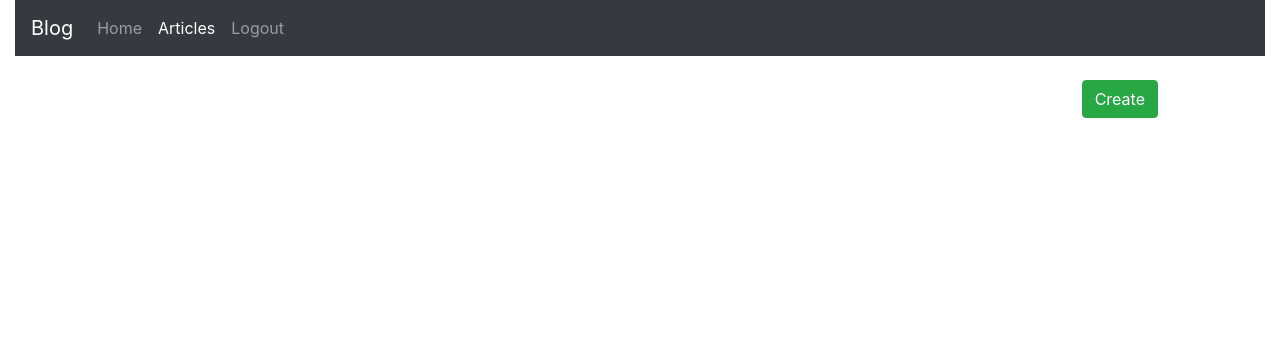
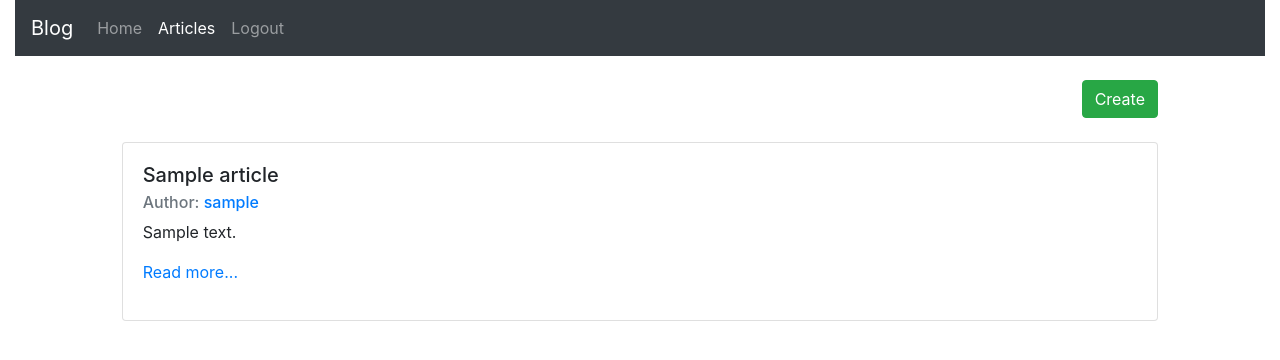
Before and after one commit to StanislavPisotskyi/Django_blog, a Django app: page /articles in a window 1280 px wide. Shown: the top 360 px of the page. Run offline with Django 3.2, Linux system fonts and the light colour scheme; a user stored in the database is signed in; tables that the repository leaves empty hold one stand-in row (values such as "Sample post"); some libraries are stand-ins or nearby versions.

Commit message:
display list, show single article

```diff
--- a/article/views.py
+++ b/article/views.py
@@ -1,11 +1,13 @@
 from django.shortcuts import render, redirect
 from django.contrib.auth.decorators import login_required
 from .forms import ArticleForm
+from .models import Article
 
 
 @login_required()
 def get_list(request):
-    return render(request, 'articles/list.html')
+    articles = Article.objects.all()
+    return render(request, 'articles/list.html', {'articles': articles})
 
 
 @login_required()
@@ -18,3 +20,8 @@ def create(request):
     else:
         form = ArticleForm()
     return render(request, 'articles/create.html', {'form': form})
+
+
+def get_one_by_id(request, article_id):
+    article = Article.objects.get(id=article_id)
+    return render(request, 'articles/one.html', {'article': article})
--- a/blog/urls.py
+++ b/blog/urls.py
@@ -21,6 +21,7 @@ from article import views as article_views
 
 urlpatterns = [
     re_path(r'^account/(?P<username>[\w\d-]+)/details$', user_views.account_details, name='account_details_page'),
+    re_path(r'^articles/(?P<article_id>\d+)', article_views.get_one_by_id, name='article_one_page'),
     re_path(r'^articles/create$', article_views.create, name='create_article_page'),
     re_path(r'^articles$', article_views.get_list, name='articles_list_page'),
     re_path(r'^$', app_views.index, name='index_page'),
--- a/templates/articles/list.html
+++ b/templates/articles/list.html
@@ -6,4 +6,25 @@
             <a class="btn btn-success" href="/articles/create">Create</a>
         </div>
     </div>
+    <div class="row justify-content-center">
+        <div class="col-sm-10">
+            {% for article in articles %}
+                <div class="card mt-4">
+                    <div class="card-body">
+                        <h5 class="card-title">{{article.title}}</h5>
+                        <h6 class="card-subtitle mb-2 text-muted">
+                            Author:
+                            <a href="/account/{{article.author.username}}/details" target="_blank">
+                                {{article.author.username}}
+                            </a>
+                        </h6>
+                        <p class="card-text">{{article.description}}</p>
+                        <p>
+                            <a href="/articles/{{article.id}}">Read more...</a>
+                        </p>
+                    </div>
+                </div>
+            {% endfor %}
+        </div>
+    </div>
 {% endblock %}
```
Also changed, not shown: templates/articles/one.html (added, +30 -0 lines).
